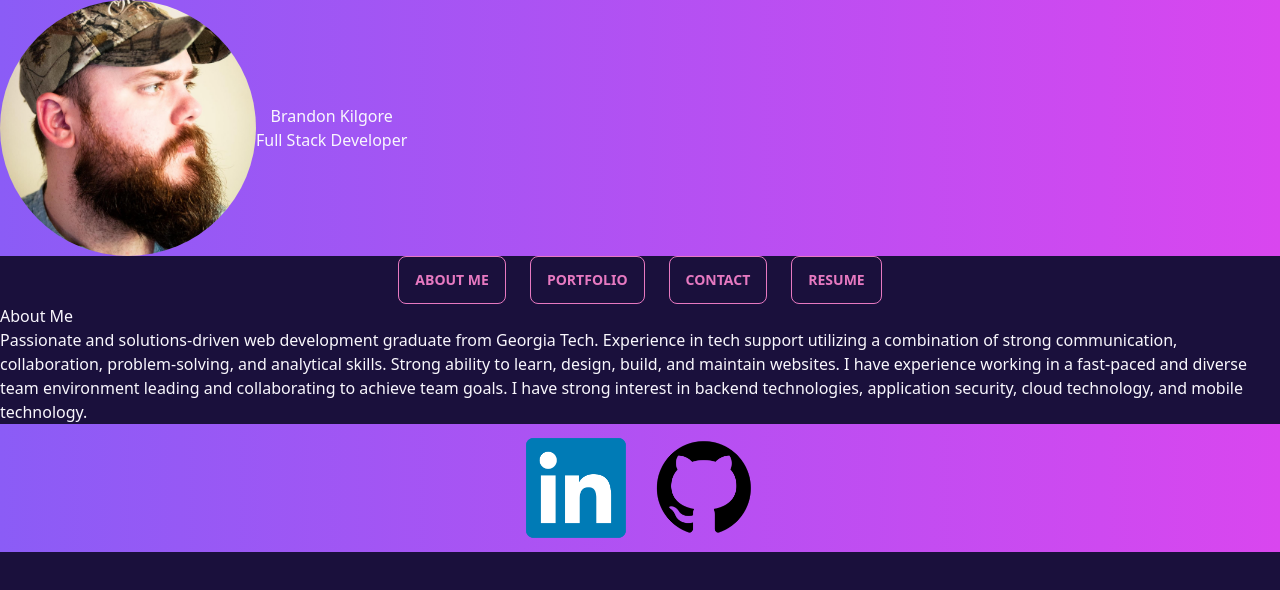
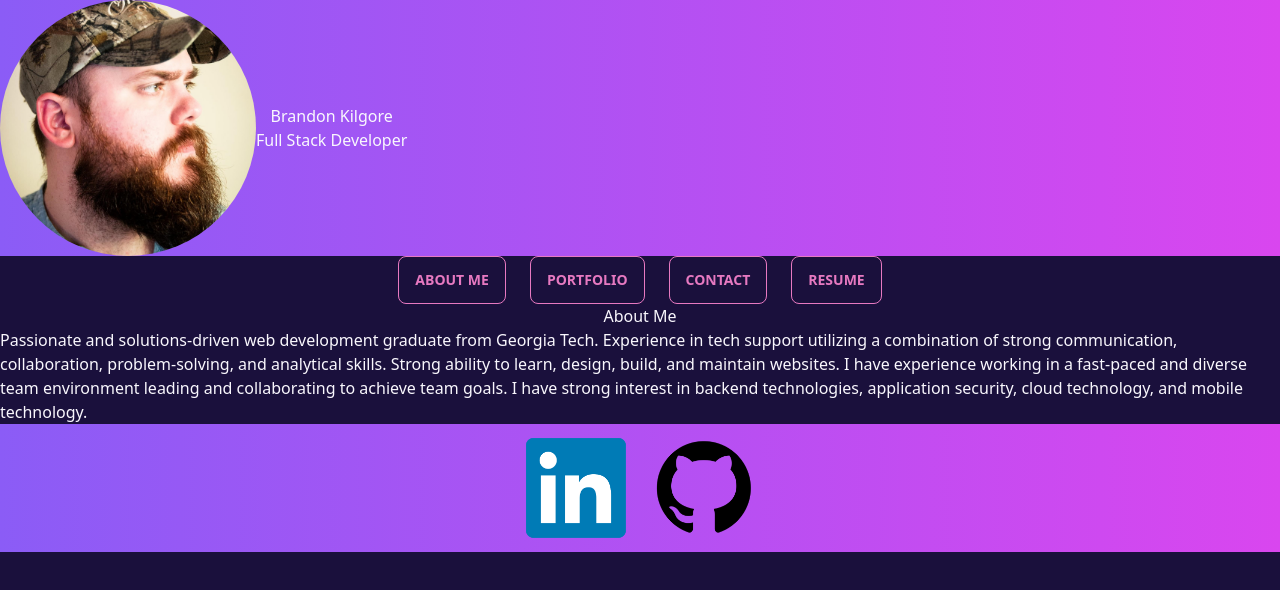
Before and after one commit to Brandonk1023/React-Professional-Portfolio, a React (Create React App) app: page / in a window 1280 px wide. Shown: the top 590 px of the page. Built offline with nearby package versions, Linux system fonts and the light colour scheme.

Commit message:
corrected spacing on about me page

```diff
--- a/src/components/aboutMe.js
+++ b/src/components/aboutMe.js
@@ -4,7 +4,7 @@ const AboutMe =  () => {
     return (
         <section className="flex flex-col mx-auto">
             <div className="flex flex-col justify-center">
-                <h2>About Me</h2>
+                <h2 className="flex justify-center">About Me</h2>
                 <p>
                 Passionate and solutions-driven web development graduate from Georgia Tech. Experience in tech support utilizing a combination of strong communication, collaboration, problem-solving, and analytical skills. Strong ability to learn, design, build, and maintain websites. I have experience working in a fast-paced and diverse team environment leading and collaborating to achieve team goals. I have strong interest in backend technologies, application security, cloud technology, and mobile technology.
                 </p>
```
